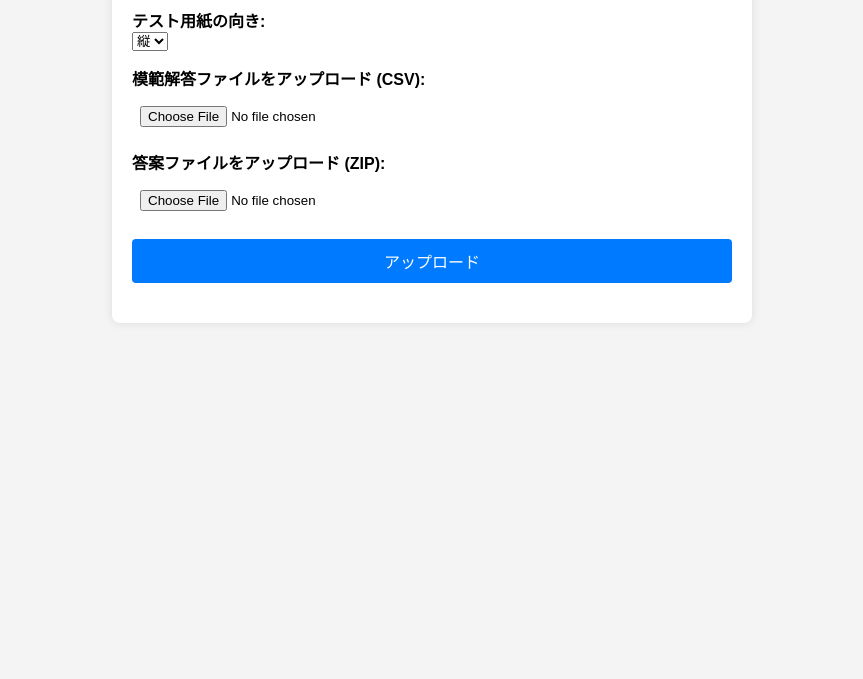
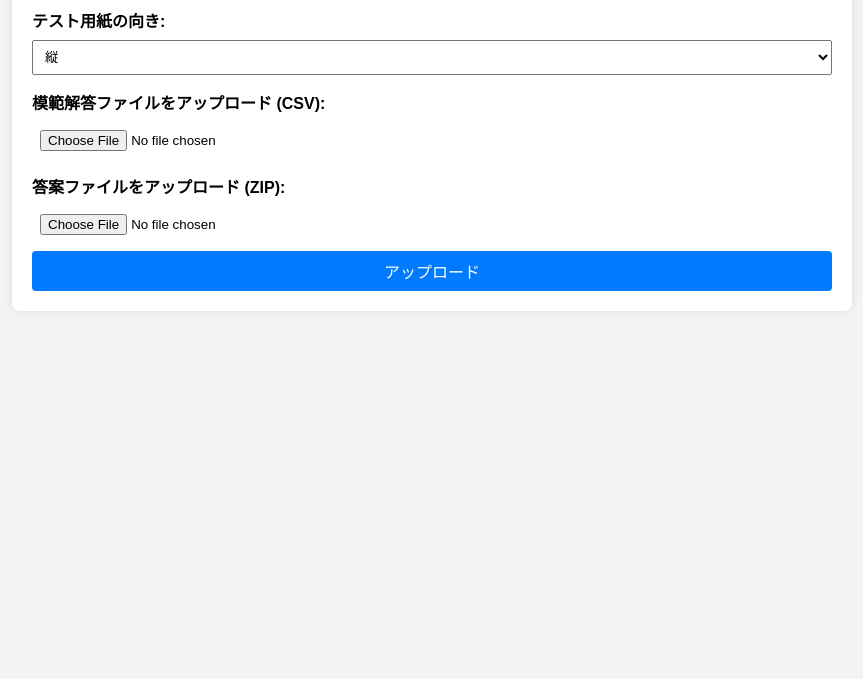
Before and after one commit to tamapiko/ma-kentei, a plain HTML site: page index.html in a window 1280 px wide. Shown: the part 121-800 px from the top of the page, without its empty margins (208-1071 px from the left). Drawn offline with nearby package versions, Linux system fonts and the light colour scheme.

Commit message:
Update styles.css

```diff
--- a/styles.css
+++ b/styles.css
@@ -6,7 +6,7 @@ body {
 }
 
 .container {
-    max-width: 600px;
+    max-width: 800px;
     margin: 0 auto;
     background-color: #fff;
     padding: 20px;
@@ -25,17 +25,13 @@ label {
     margin-top: 15px;
 }
 
-input {
+input, select, button {
     width: 100%;
     padding: 8px;
     margin-top: 8px;
 }
 
 button {
-    display: block;
-    width: 100%;
-    padding: 10px;
-    margin-top: 20px;
     background-color: #007BFF;
     color: white;
     border: none;
@@ -47,9 +43,3 @@ button {
 button:hover {
     background-color: #0056b3;
 }
-
-#result {
-    margin-top: 20px;
-    font-size: 20px;
-    text-align: center;
-}
```
